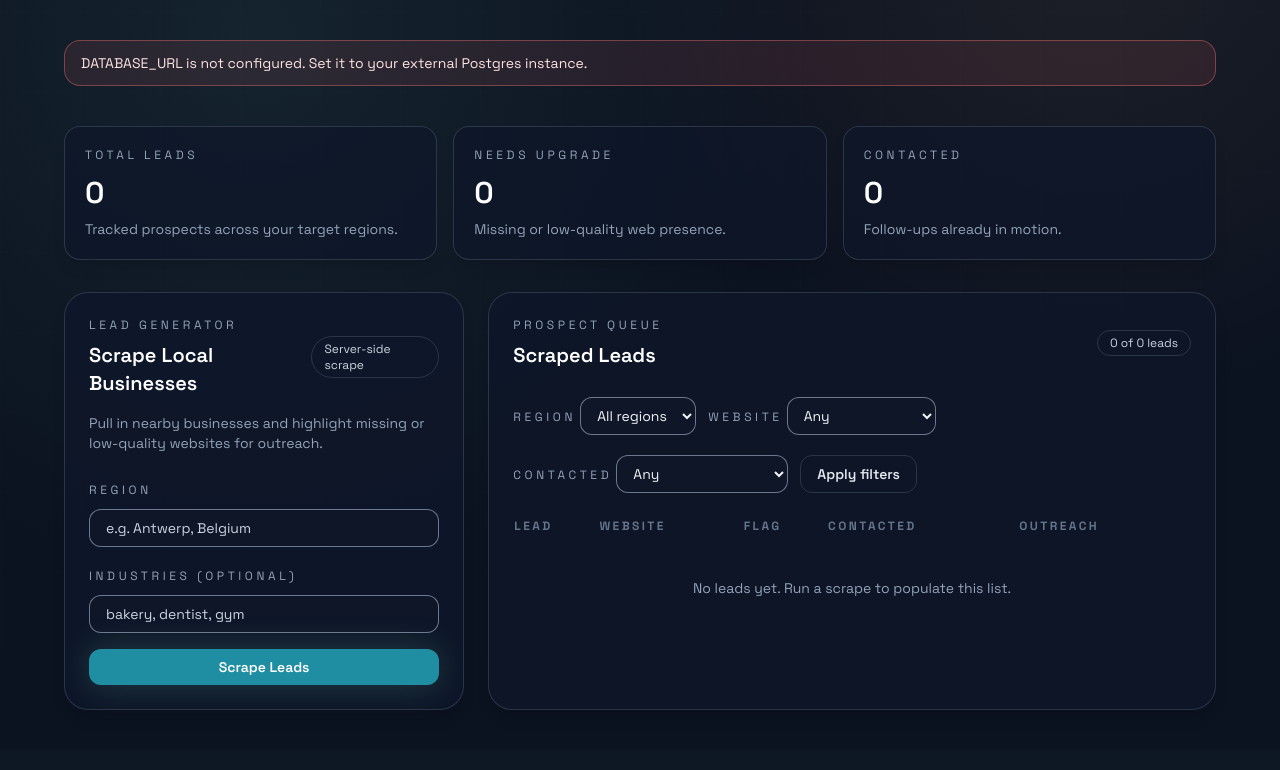
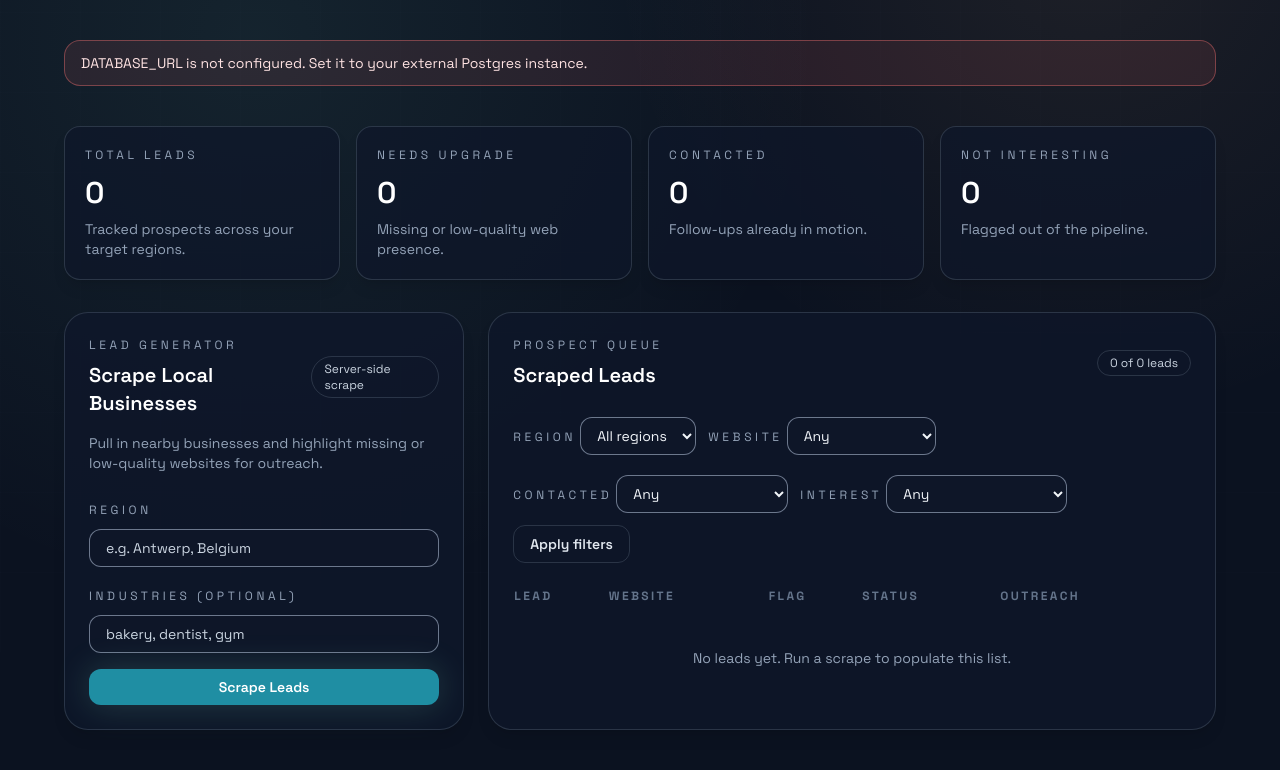
Before and after one commit to sqnder0/portfolio, a Flask app: page /dashboard/prospects in a window 1280 px wide. Shown: the part 148-918 px from the top of the page. Before the commit the page ends 858 px from the top, so only its background shows below. Run offline with Flask 3, Linux system fonts and the light colour scheme; some libraries are stand-ins or nearby versions.

Commit message:
Add a not-interesting flag for prospects; fix scraper losing results on timeout
- Prospect gets a not_interesting column (existing Postgres databases
  are patched with ADD COLUMN IF NOT EXISTS on startup, since
  Base.metadata.create_all only creates missing tables, not columns
  added to an existing one). The prospects table now has a combined
  status form (Contacted + Not interesting) instead of a
  contacted-only toggle, a new "Interest" filter (any / hide not
  interesting / only not interesting), a 4th stat card, and flagged
  rows render dimmed with a badge.
- static/dashboard-prospects.js (the "Copy for AI research" button
  handler) moved out of an inline <script> tag for the same CSP
  reason as the previous commit — it was being silently blocked too.
- lead_scraper.scrape_prospects only caught (HTTPError, URLError,
  ValueError) per keyword, but a stalled read from Nominatim raises a
  bare TimeoutError, which isn't a URLError subclass. One slow keyword
  was aborting the whole scrape and discarding every result already
  fetched (seen in production logs: "Lead scraping failed: The read
  operation timed out"). Now caught and skipped like other per-keyword
  failures, and requests are spaced 1s apart to respect Nominatim's
  usage policy instead of firing back-to-back.

Co-Authored-By: Claude Sonnet 5 <noreply@anthropic.com>

```diff
--- a/app.py
+++ b/app.py
@@ -439,6 +439,8 @@ def create_app():
             error_message = db_error
         return render_template(
             "email_dashboard.html",
+            page_title="Email Desk",
+            active_page="emails",
             compose=compose_data,
             clients=store.list_clients(),
             drafts=store.list_drafts(),
@@ -474,7 +476,7 @@ def create_app():
             )
         return db, error_message
 
-    def _load_prospects(db, region_filter="", flag_filter="", contacted_filter=""):
+    def _load_prospects(db, region_filter="", flag_filter="", contacted_filter="", interest_filter=""):
         with db.session() as session:
             all_regions = [
                 r[0] for r in session.query(Prospect.region).distinct().order_by(Prospect.region.asc()).all()
@@ -491,8 +493,13 @@ def create_app():
                 query = query.filter(Prospect.contacted_status.is_(True))
             elif contacted_filter == "not_contacted":
                 query = query.filter(Prospect.contacted_status.is_(False))
+            if interest_filter == "not_interesting":
+                query = query.filter(Prospect.not_interesting.is_(True))
+            elif interest_filter == "interesting":
+                query = query.filter(Prospect.not_interesting.is_(False))
 
             rows = query.order_by(
+                Prospect.not_interesting.asc(),
                 Prospect.contacted_status.asc(),
                 Prospect.performance_flag.desc(),
                 Prospect.name.asc(),
@@ -511,6 +518,7 @@ def create_app():
                     "website": row.website or "",
                     "performance_flag": bool(row.performance_flag),
                     "contacted_status": bool(row.contacted_status),
+                    "not_interesting": bool(row.not_interesting),
                 }
             )
 
@@ -518,6 +526,7 @@ def create_app():
             "total": len(all_rows),
             "flagged": sum(1 for r in all_rows if r.performance_flag),
             "contacted": sum(1 for r in all_rows if r.contacted_status),
+            "not_interesting": sum(1 for r in all_rows if r.not_interesting),
         }
         return leads, stats, all_regions
 
@@ -568,10 +577,11 @@ def create_app():
         filter_region="",
         filter_flag="",
         filter_contacted="",
+        filter_interest="",
     ):
         db, db_error = _get_dashboard_db_or_error()
         leads = []
-        stats = {"total": 0, "flagged": 0, "contacted": 0}
+        stats = {"total": 0, "flagged": 0, "contacted": 0, "not_interesting": 0}
         all_regions = []
 
         if db:
@@ -580,6 +590,7 @@ def create_app():
                 region_filter=filter_region,
                 flag_filter=filter_flag,
                 contacted_filter=filter_contacted,
+                interest_filter=filter_interest,
             )
 
         if db_error and not error_message:
@@ -597,6 +608,7 @@ def create_app():
             filter_region=filter_region,
             filter_flag=filter_flag,
             filter_contacted=filter_contacted,
+            filter_interest=filter_interest,
             message=message,
             error_message=error_message,
         )
@@ -1093,6 +1105,7 @@ def create_app():
         filter_region = _normalize_text(request.args.get("filter_region"), 120)
         filter_flag = (request.args.get("filter_flag") or "").strip()
         filter_contacted = (request.args.get("filter_contacted") or "").strip()
+        filter_interest = (request.args.get("filter_interest") or "").strip()
         return render_prospects_dashboard(
             message=message,
             error_message=error_message,
@@ -1101,6 +1114,7 @@ def create_app():
             filter_region=filter_region,
             filter_flag=filter_flag,
             filter_contacted=filter_contacted,
+            filter_interest=filter_interest,
         )
 
     @app.route("/dashboard/prospects/scrape", methods=["POST"])
@@ -1154,6 +1168,7 @@ def create_app():
                             website=lead["website"],
                             performance_flag=bool(lead["performance_flag"]),
                             contacted_status=False,
+                            not_interesting=False,
                         )
                     )
                     added += 1
@@ -1172,18 +1187,20 @@ def create_app():
             )
         )
 
-    @app.route("/dashboard/prospects/<int:prospect_id>/contacted", methods=["POST"])
+    @app.route("/dashboard/prospects/<int:prospect_id>/status", methods=["POST"])
     @require_dashboard_auth
-    def prospects_mark_contacted(prospect_id):
+    def prospects_update_status(prospect_id):
         db, db_error = _get_dashboard_db_or_error()
         if not db:
             return render_prospects_dashboard(error_message=db_error)
 
         contacted = (request.form.get("contacted") or "") == "1"
+        not_interesting = (request.form.get("not_interesting") or "") == "1"
         with db.session() as session:
             prospect = session.query(Prospect).filter(Prospect.id == prospect_id).first()
             if prospect:
                 prospect.contacted_status = contacted
+                prospect.not_interesting = not_interesting
 
         return redirect(
             url_for(
@@ -1191,6 +1208,7 @@ def create_app():
                 filter_region=request.form.get("filter_region", ""),
                 filter_flag=request.form.get("filter_flag", ""),
                 filter_contacted=request.form.get("filter_contacted", ""),
+                filter_interest=request.form.get("filter_interest", ""),
             )
         )
 
--- /dev/null
+++ b/static/dashboard-prospects.js
@@ -0,0 +1,20 @@
+document.addEventListener("click", function (event) {
+    const btn = event.target.closest(".copy-lead-btn");
+    if (!btn) return;
+
+    const lines = [
+        "Business: " + (btn.dataset.name || ""),
+        "Region: " + (btn.dataset.region || ""),
+        "Website: " + (btn.dataset.website || "None listed"),
+        "Site assessment: " + (btn.dataset.flag || ""),
+    ];
+    const text = lines.join("\n");
+
+    navigator.clipboard.writeText(text).then(function () {
+        const original = btn.textContent;
+        btn.textContent = "Copied!";
+        setTimeout(function () {
+            btn.textContent = original;
+        }, 1500);
+    });
+});
--- a/templates/dashboard_prospects.html
+++ b/templates/dashboard_prospects.html
@@ -1,7 +1,7 @@
 {% extends "dashboard_base.html" %}
 
 {% block content %}
-<section class="grid gap-4 md:grid-cols-3">
+<section class="grid gap-4 md:grid-cols-4">
     <div class="rounded-2xl border border-line bg-panel p-5 shadow-lg">
         <p class="text-xs uppercase tracking-[0.3em] text-slate-400">Total Leads</p>
         <p class="mt-3 text-3xl font-semibold text-white">{{ stats.total }}</p>
@@ -16,6 +16,11 @@
         <p class="text-xs uppercase tracking-[0.3em] text-slate-400">Contacted</p>
         <p class="mt-3 text-3xl font-semibold text-white">{{ stats.contacted }}</p>
         <p class="mt-2 text-sm text-slate-400">Follow-ups already in motion.</p>
+    </div>
+    <div class="rounded-2xl border border-line bg-panel p-5 shadow-lg">
+        <p class="text-xs uppercase tracking-[0.3em] text-slate-400">Not Interesting</p>
+        <p class="mt-3 text-3xl font-semibold text-white">{{ stats.not_interesting }}</p>
+        <p class="mt-2 text-sm text-slate-400">Flagged out of the pipeline.</p>
     </div>
 </section>
 
@@ -110,13 +115,25 @@
                     <option value="contacted" {% if filter_contacted == "contacted" %}selected{% endif %}>Contacted</option>
                 </select>
             </div>
+            <div>
+                <label class="text-xs uppercase tracking-[0.3em] text-slate-400" for="filter_interest">Interest</label>
+                <select
+                    class="mt-2 rounded-xl border border-slate-400/70 bg-slate-900/80 px-3 py-2 text-sm text-slate-100 focus:border-accent focus:outline-none focus:ring-2 focus:ring-accent/40"
+                    id="filter_interest"
+                    name="filter_interest"
+                >
+                    <option value="" {% if not filter_interest %}selected{% endif %}>Any</option>
+                    <option value="interesting" {% if filter_interest == "interesting" %}selected{% endif %}>Hide not interesting</option>
+                    <option value="not_interesting" {% if filter_interest == "not_interesting" %}selected{% endif %}>Only not interesting</option>
+                </select>
+            </div>
             <button
                 class="rounded-xl border border-line px-4 py-2 text-sm font-semibold text-slate-200 transition hover:border-accent hover:text-white"
                 type="submit"
             >
                 Apply filters
             </button>
-            {% if filter_region or filter_flag or filter_contacted %}
+            {% if filter_region or filter_flag or filter_contacted or filter_interest %}
             <a
                 class="text-xs text-slate-400 underline decoration-dotted hover:text-white"
                 href="/dashboard/prospects"
@@ -133,13 +150,13 @@
                         <th class="pb-3">Lead</th>
                         <th class="pb-3">Website</th>
                         <th class="pb-3">Flag</th>
-                        <th class="pb-3">Contacted</th>
+                        <th class="pb-3">Status</th>
                         <th class="pb-3">Outreach</th>
                     </tr>
                 </thead>
                 <tbody class="divide-y divide-line text-slate-200">
                     {% for lead in leads %}
-                    <tr class="align-top">
+                    <tr class="align-top {% if lead.not_interesting %}opacity-50{% endif %}">
                         <td class="py-4">
                             <p class="font-medium text-white">{{ lead.name }}</p>
                             <p class="mt-1 text-xs text-slate-400">{{ lead.region }}</p>
@@ -169,13 +186,19 @@
                                 Looks solid
                             </span>
                             {% endif %}
+                            {% if lead.not_interesting %}
+                            <span class="mt-2 inline-block rounded-full border border-line bg-slate-800 px-3 py-1 text-xs text-slate-400">
+                                Not interesting
+                            </span>
+                            {% endif %}
                         </td>
                         <td class="py-4">
-                            <form method="POST" action="/dashboard/prospects/{{ lead.id }}/contacted" class="space-y-2">
+                            <form method="POST" action="/dashboard/prospects/{{ lead.id }}/status" class="space-y-2">
                                 <input type="hidden" name="csrf_token" value="{{ csrf_token() }}" />
                                 <input type="hidden" name="filter_region" value="{{ filter_region }}" />
                                 <input type="hidden" name="filter_flag" value="{{ filter_flag }}" />
                                 <input type="hidden" name="filter_contacted" value="{{ filter_contacted }}" />
+                                <input type="hidden" name="filter_interest" value="{{ filter_interest }}" />
                                 <label class="flex items-center gap-2 text-xs text-slate-300">
                                     <input
                                         type="checkbox"
@@ -184,7 +207,17 @@
                                         class="h-4 w-4 rounded border-line bg-slateBlue text-accent focus:ring-accent"
                                         {% if lead.contacted_status %}checked{% endif %}
                                     />
-                                    Marked
+                                    Contacted
+                                </label>
+                                <label class="flex items-center gap-2 text-xs text-slate-300">
+                                    <input
+                                        type="checkbox"
+                                        name="not_interesting"
+                                        value="1"
+                                        class="h-4 w-4 rounded border-line bg-slateBlue text-danger focus:ring-danger"
+                                        {% if lead.not_interesting %}checked{% endif %}
+                                    />
+                                    Not interesting
                                 </label>
                                 <button
                                     class="rounded-lg border border-line px-3 py-1 text-xs text-slate-300 transition hover:border-accent hover:text-white"
@@ -226,26 +259,5 @@
 {% endblock %}
 
 {% block scripts %}
-<script>
-document.addEventListener("click", function (event) {
-    const btn = event.target.closest(".copy-lead-btn");
-    if (!btn) return;
-
-    const lines = [
-        "Business: " + (btn.dataset.name || ""),
-        "Region: " + (btn.dataset.region || ""),
-        "Website: " + (btn.dataset.website || "None listed"),
-        "Site assessment: " + (btn.dataset.flag || ""),
-    ];
-    const text = lines.join("\n");
-
-    navigator.clipboard.writeText(text).then(function () {
-        const original = btn.textContent;
-        btn.textContent = "Copied!";
-        setTimeout(function () {
-            btn.textContent = original;
-        }, 1500);
-    });
-});
-</script>
+<script src="/dashboard-prospects.js"></script>
 {% endblock %}
```
Also changed, not shown: dashboard_db.py (+17 -0 lines), lead_scraper.py (+7 -2 lines).
